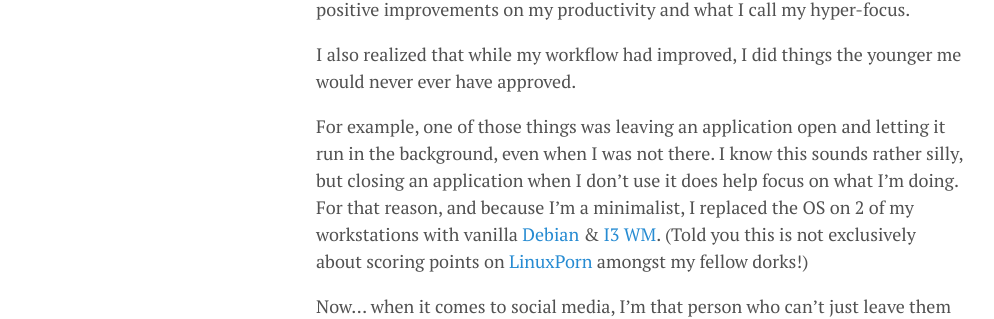
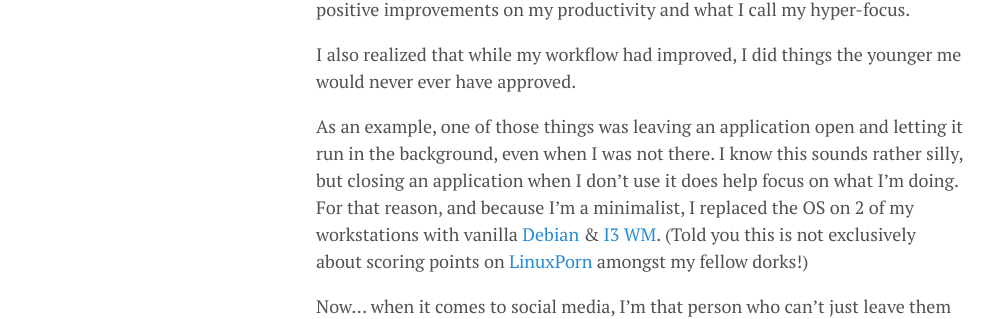
Before and after one commit to lgeurts/lgeurts.github.io, a Jekyll site: the page built from _posts/2021-11-09-why-i-decided-to-limit-my-social-presence.md, in a window 1280 px wide and 900 px high, scrolled down 940 px. Shown: the part 146-465 px from the top of the window, without its empty margins (0-994 px from the left). Built offline with Jekyll 4.4.1, drawn with Linux system fonts in a browser that asks for light colours; nearby versions of some CDN libraries; comment, search, counter and statistics services are not loaded.

Commit message:
Update 2021-11-09-why-i-decided-to-limit-my-social-presence.md

```diff
--- a/_posts/2021-11-09-why-i-decided-to-limit-my-social-presence.md
+++ b/_posts/2021-11-09-why-i-decided-to-limit-my-social-presence.md
@@ -24,7 +24,7 @@
 
 I also realized that while my workflow had improved, I did things the younger me would never ever have approved.
 
-For example, one of those things was leaving an application open and letting it run in the background, even when I was not there. I know this sounds rather silly, but closing an application when I don’t use it does help focus on what I’m doing. For that reason, and because I'm a minimalist, I replaced the OS on 2 of my workstations with vanilla [Debian](https://www.debian.org/) & [I3 WM](https://i3wm.org/). (Told you this is not exclusively about scoring points on [LinuxPorn](https://www.reddit.com/r/LinuxPorn/) amongst my fellow dorks!)
+As an example, one of those things was leaving an application open and letting it run in the background, even when I was not there. I know this sounds rather silly, but closing an application when I don’t use it does help focus on what I’m doing. For that reason, and because I'm a minimalist, I replaced the OS on 2 of my workstations with vanilla [Debian](https://www.debian.org/) & [I3 WM](https://i3wm.org/). (Told you this is not exclusively about scoring points on [LinuxPorn](https://www.reddit.com/r/LinuxPorn/) amongst my fellow dorks!)
 
 Now... when it comes to social media, I’m that person who can’t just leave them unread. I must read them to be able to relax, put them behind me so to speak. Third step: a) I became picky about what channels to subscribe to & b) made an agreement that at a certain time in the evening I'd stop no matter how much my desire to keep hanging on (if I don't I have to take her out to a fancy diner). After some time I realized I didn’t really have any desire to read all the potentially new and fancy articles. I enjoyed the nothingness and all the extra time I had on my hands more than anything. I eventually launched [Newsboat]([https://newsboat.org/) but closed it moments later after a quick glance at the new articles and then fired up [Vim](https://www.vim.org/download.php/) to review all of my feeds.
 
```
